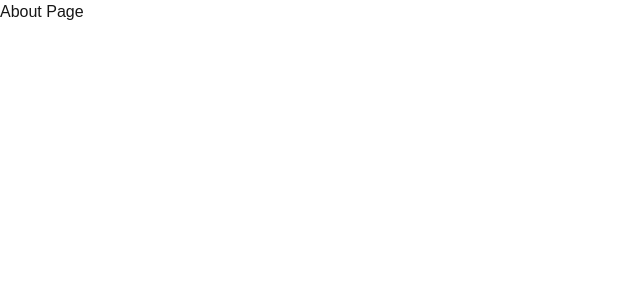
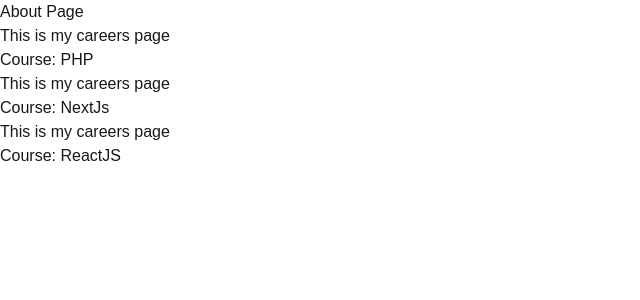
Before and after one commit to pahulmeet-singh/INT257, a Next.js app in the folder int257/: page /about in a window 1280 px wide. Shown: the top 300 px of the page, without its empty margins (0-640 px from the left). Built offline with nearby package versions, Linux system fonts and the light colour scheme.

Commit message:
learning props

```diff
--- a/int257/app/about/page.js
+++ b/int257/app/about/page.js
@@ -1,5 +1,13 @@
+import Careers from "../teams/careers/page";
+
 export default function About(){
     return (
+        <>
         <h1>About Page</h1>
+        <Careers course="PHP" />
+        <Careers course="NextJs" />
+        <Careers course="ReactJS" />
+        </>
+
     )
 }
--- /dev/null
+++ b/int257/app/greeting/page.js
@@ -0,0 +1,9 @@
+// using props to pass data from parent to child component
+export default function({name}){
+    return(
+        <h1>welcome, {name}</h1>
+
+    )
+}
+<Greeting name="John" /> // passing data to the child component
+// {/* <Greeting name="Jane" /> // passing data to the child component . this is not allowed in the app directory. you can only use one component per file. to fix this error, you can create a new file for each component and import them into the parent component. */}
--- a/int257/app/teams/careers/page.js
+++ b/int257/app/teams/careers/page.js
@@ -1,7 +1,9 @@
-export default function Career(){
+export default function Careers({course}){
     return(
         <>
         <h1> This is my careers page</h1>
+        <p>Course: {course}</p>
+
         </>
     )
 }
```
